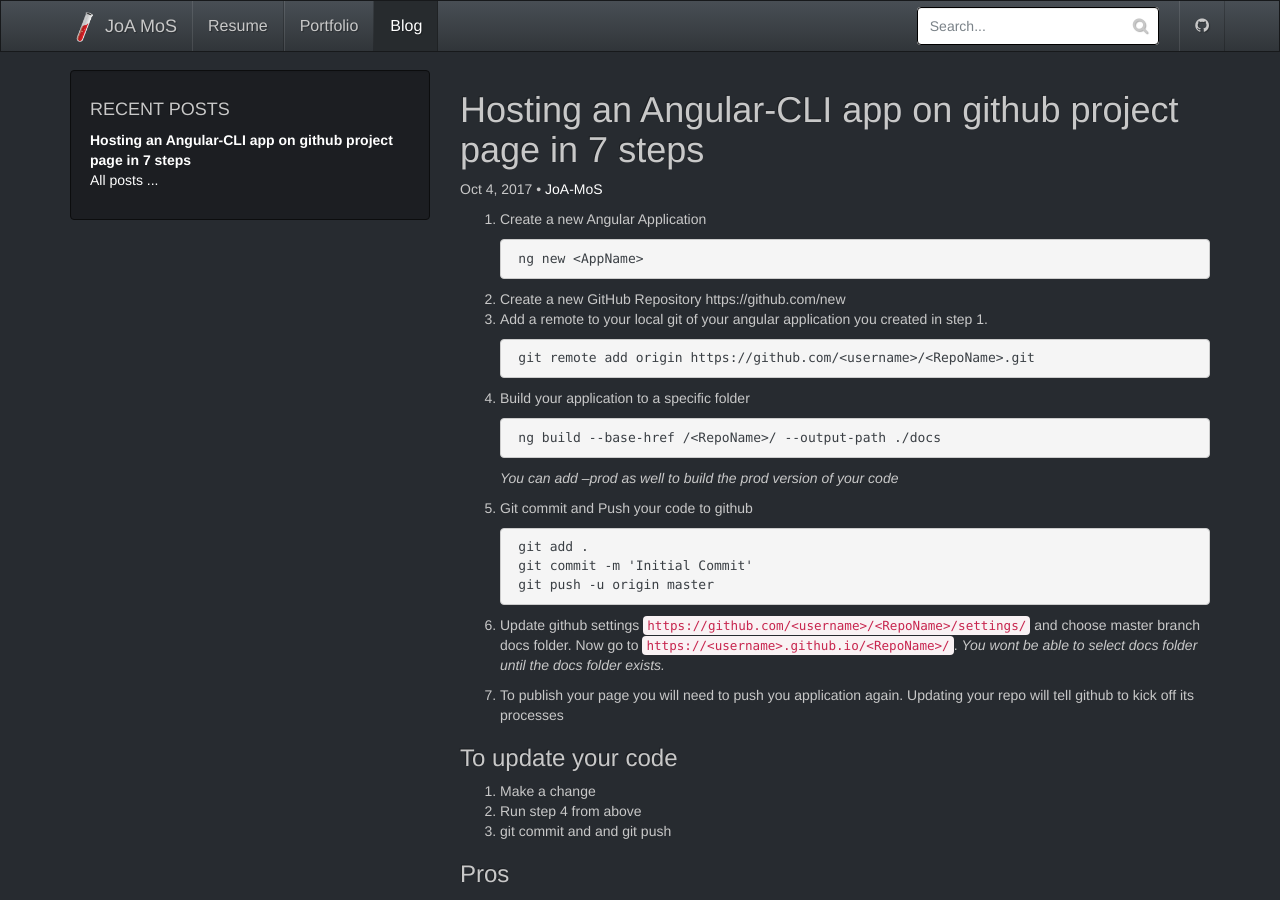
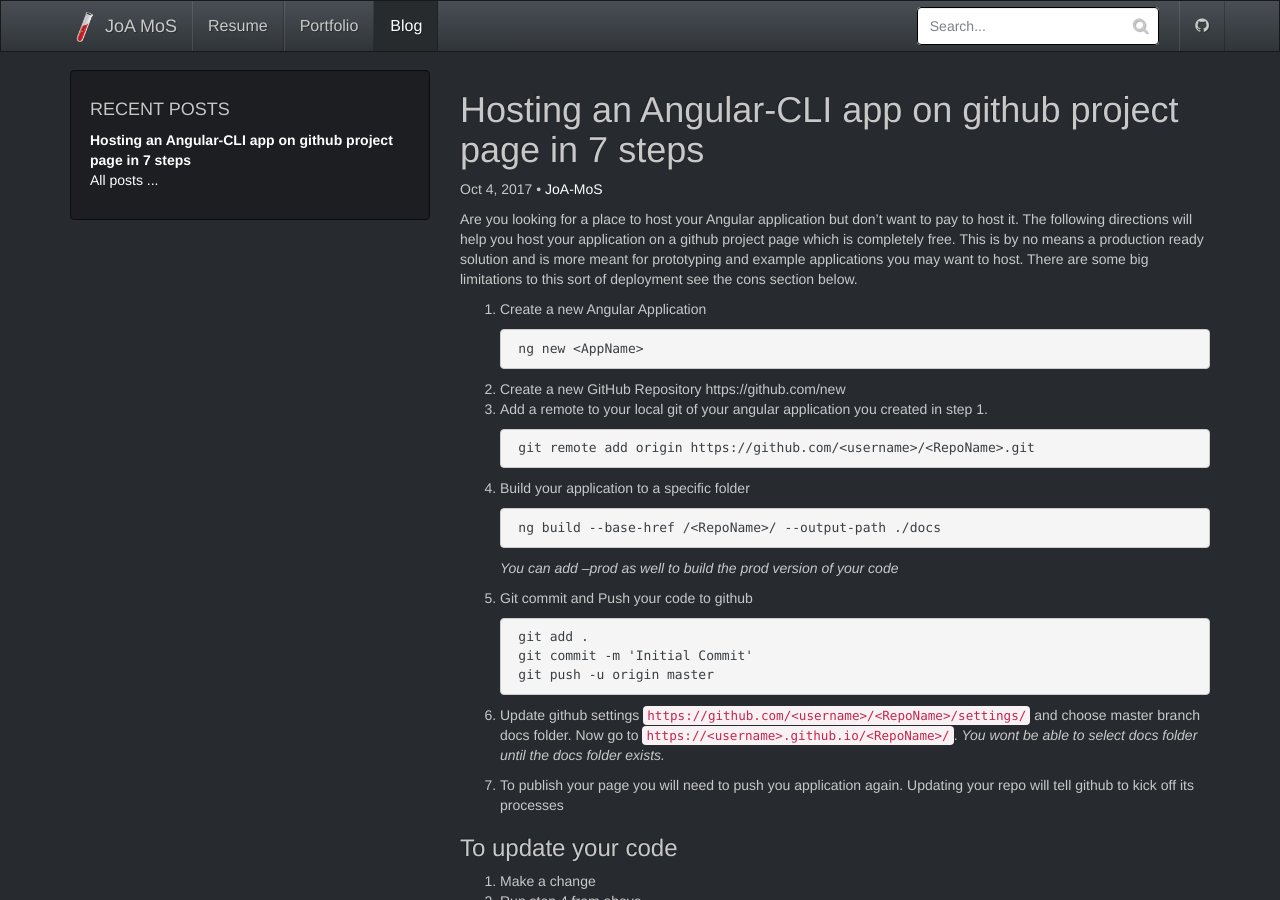
Before and after one commit to JoA-MoS/JoA-MoS.github.io, a Jekyll site: the page built from _posts/2017-10-04-hosting-angular-cli-app-on-gh-project-page-in-7-steps.md, in a window 1280 px wide and 900 px high. Built offline with Jekyll 4.4.1, drawn with Linux system fonts in a browser that asks for light colours; nearby versions of some CDN libraries.

Commit message:
Intro to Hosting Angular-CLI on gh pages

```diff
--- a/_posts/2017-10-04-hosting-angular-cli-app-on-gh-project-page-in-7-steps.md
+++ b/_posts/2017-10-04-hosting-angular-cli-app-on-gh-project-page-in-7-steps.md
@@ -5,6 +5,7 @@
 category: Dev
 tags: [Angular, Angular-CLI, Github Pages]
 ---
+Are you looking for a place to host your Angular application but don't want to pay to host it. The following directions will help you host your application on a github project page which is completely free. This is by no means a production ready solution and is more meant for prototyping and example applications you may want to host. There are some big limitations to this sort of deployment see the cons section below.
 
 1. Create a new Angular Application
 
```
